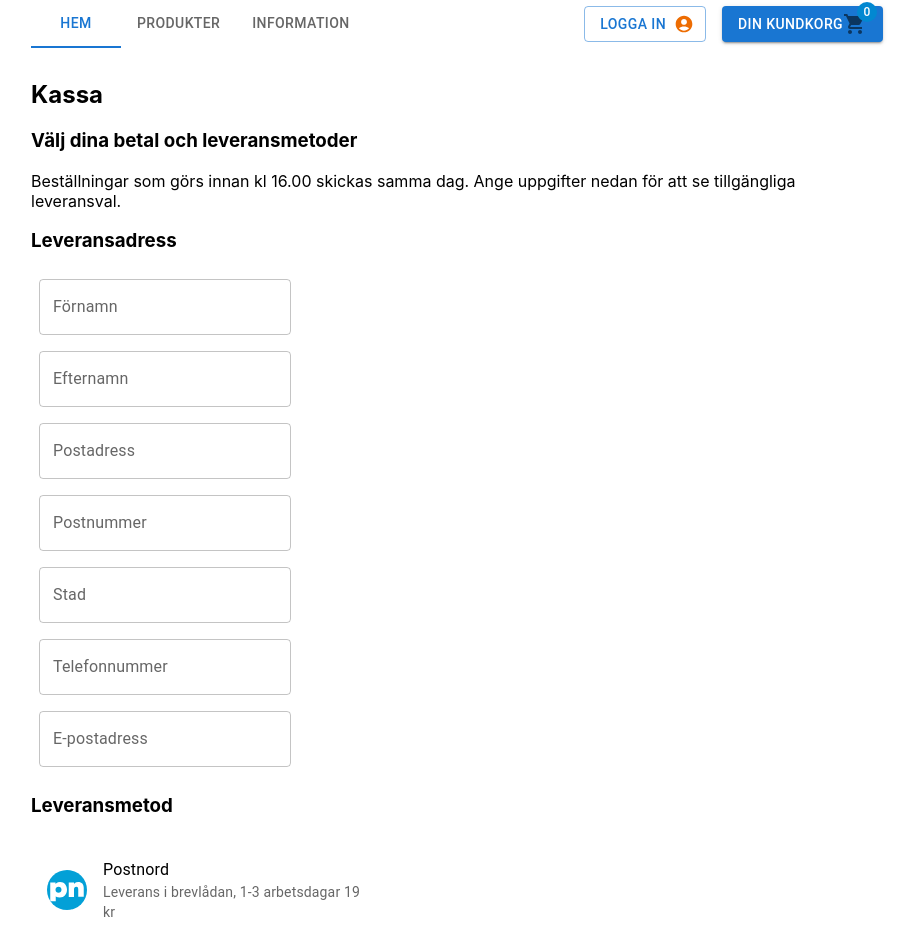
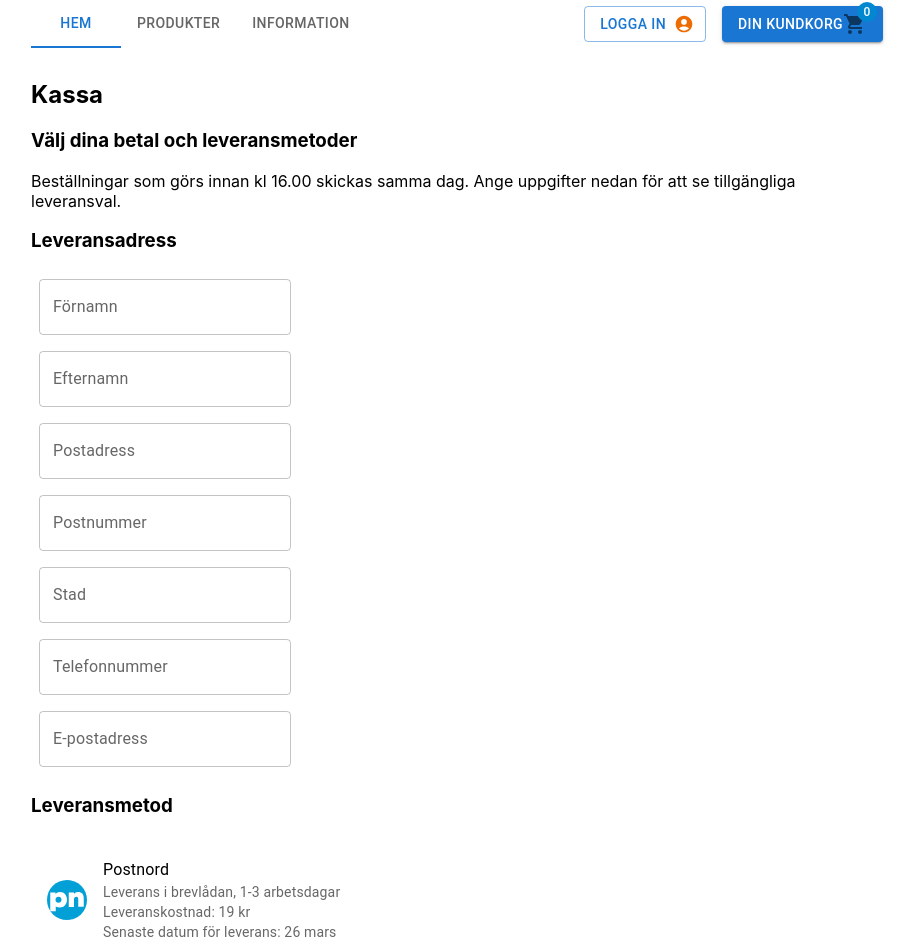
Before and after one commit to OliviaIsberg/ducky, a React (Create React App) app: page /checkoutPage in a window 1280 px wide. Shown: the top 952 px of the page, without its empty margins (183-1098 px from the left). Built offline with nearby package versions, Linux system fonts and the light colour scheme.

Commit message:
Add delivery date Fixes #90

```diff
--- a/src/components/Forms/ShipmentBox.tsx
+++ b/src/components/Forms/ShipmentBox.tsx
@@ -5,7 +5,11 @@ import {
   ListItemText,
   ListItemAvatar,
   Avatar,
+  Typography,
 } from "@mui/material";
+import addDays from "date-fns/addDays";
+import format from "date-fns/format";
+import sv from "date-fns/locale/sv";
 import { FormikProps } from "formik";
 import React from "react";
 import { Delivery, deliveryOptions } from "../../Api/Data";
@@ -17,7 +21,7 @@ interface Props {
 
 function ShipmentBox(props: Props) {
   const [selectedIndex, setSelectedIndex] = React.useState("");
-  // const {deliveryOptions, deliveryDate, setDeliveryDate} = React.useState()
+
   const handleListItemClick = (
     event: React.MouseEvent<HTMLDivElement, MouseEvent>,
     index: string
@@ -26,26 +30,18 @@ function ShipmentBox(props: Props) {
     props.formikProps.setFieldValue("shippingMethod", index);
   };
 
-  // const date = new Date()
-  // const dateResult = new Date(date)
-  // dateResult.setDate(dateResult.getDate()+ deliveryOptions.shippingTime)
-  // setDeliveryDate(dateResult.toLocaleDateString())
-
-  // const calculateDeliveryCost=(
-
-  // )
-
   return (
     <Box sx={{ width: "100%", maxWidth: 360, bgcolor: "background.paper" }}>
       <List component="nav" aria-label="Shipping options list">
         {deliveryOptions.length !== 0 &&
           deliveryOptions.map((delivery: Delivery) => (
+            <>
               <ListItemButton
                 key={delivery.id}
                 selected={selectedIndex === delivery.id}
-              onClick={(event: React.MouseEvent<HTMLDivElement, MouseEvent>) =>
-                handleListItemClick(event, delivery.id)
-              }
+                onClick={(
+                  event: React.MouseEvent<HTMLDivElement, MouseEvent>
+                ) => handleListItemClick(event, delivery.id)}
               >
                 <ListItemAvatar>
                   <Avatar src={delivery.logo} alt={`${delivery.name} logo`} />
@@ -53,9 +49,32 @@ function ShipmentBox(props: Props) {
 
                 <ListItemText
                   primary={delivery.name}
-                secondary={`${delivery.altText} ${delivery.price} kr`}
+                  secondary={
+                    <>
+                      <Typography
+                        sx={{ display: "block" }}
+                        component="span"
+                        variant="body2"
+                      >{`${delivery.altText}`}</Typography>
+                      <Typography
+                        sx={{ display: "block" }}
+                        component="span"
+                        variant="body2"
+                      >{`Leveranskostnad: ${delivery.price} kr`}</Typography>
+                      <Typography
+                        sx={{ display: "block" }}
+                        component="span"
+                        variant="body2"
+                      >{`Senaste datum för leverans: ${format(
+                        addDays(new Date(), delivery.shippingTime),
+                        "d MMMM",
+                        { locale: sv }
+                      )}`}</Typography>
+                    </>
+                  }
                 />
               </ListItemButton>
+            </>
           ))}
       </List>
     </Box>
```
Lines whose indentation alone changed are shown as unchanged.
